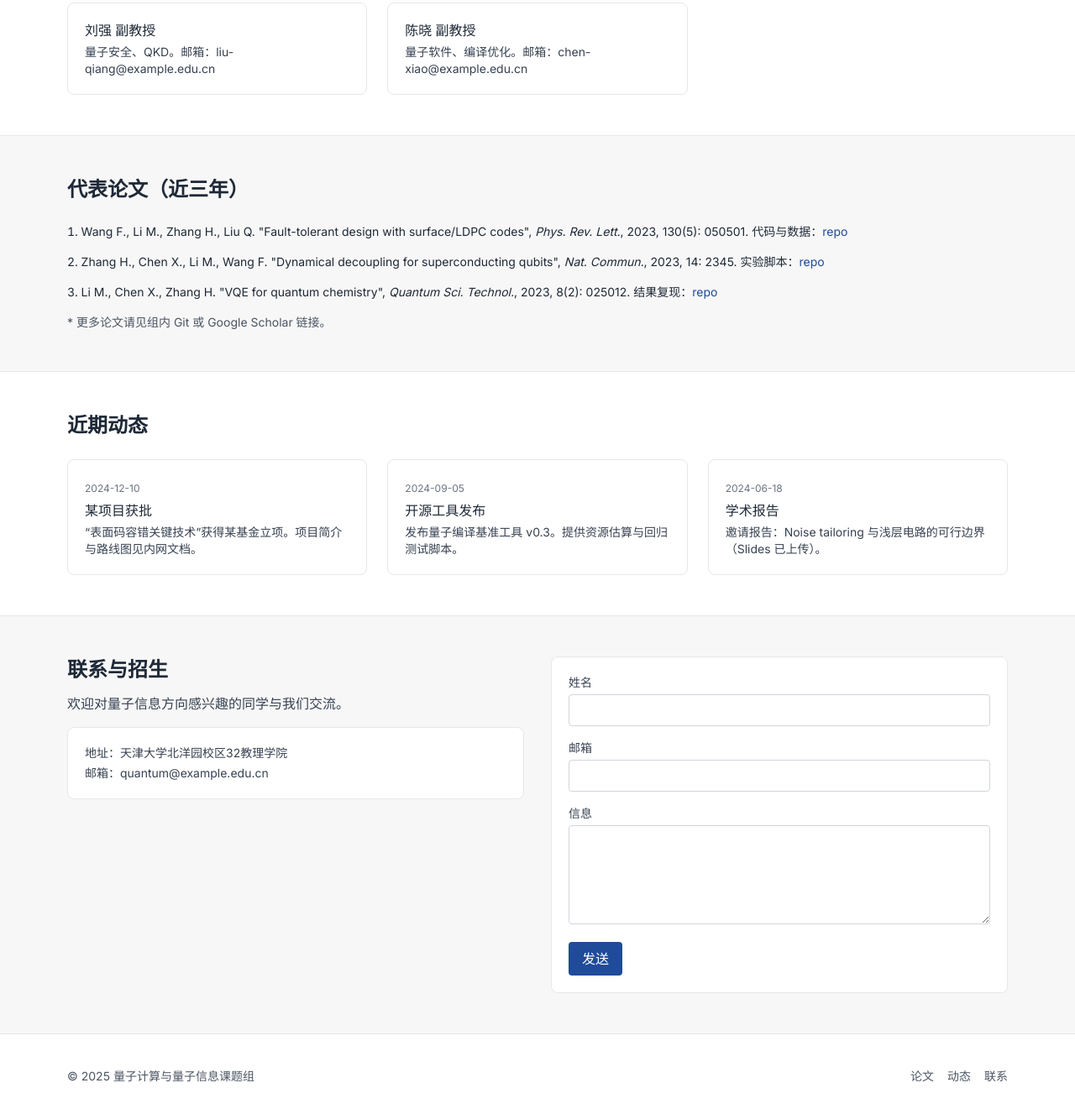
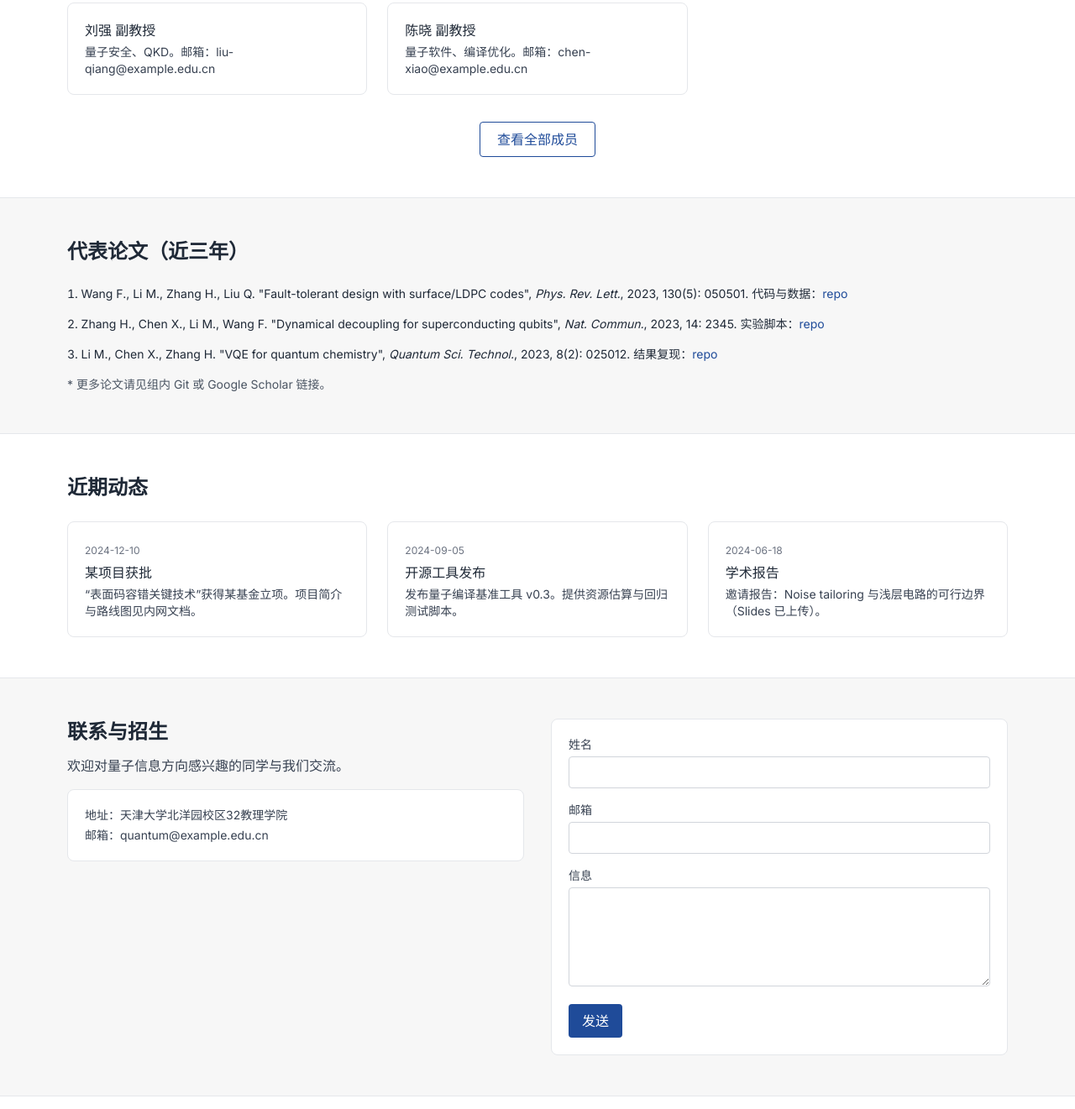
Before and after one commit to qgroup221/qgroup, a plain HTML site: page index.html in a window 1280 px wide. Shown: the part 1339-2660 px from the top of the page at 84% size. Drawn offline with nearby package versions, Linux system fonts and the light colour scheme.

Commit message:
Update index.html

```diff
--- a/index.html
+++ b/index.html
@@ -160,8 +160,18 @@
           <p class="mt-1 text-sm text-gray-700">量子软件、编译优化。邮箱：chen-xiao@example.edu.cn</p>
         </article>
       </div>
+
+      <!-- 全部成员按钮 -->
+      <div class="mt-8 text-center">
+        <a href="members.html"
+           class="inline-block px-5 py-2 border border-primary text-primary rounded hover:bg-primary hover:text-white transition-colors">
+          查看全部成员
+        </a>
+      </div>
+
     </div>
   </section>
+
 
   <!-- 论文：采用更学术的列举格式，避免“营销标签” -->
   <section id="publications" class="py-12 bg-paper border-y border-gray-200">
@@ -238,7 +248,6 @@
       <div class="flex gap-4">
         <a class="hover:text-primary" href="#publications">论文</a>
         <a class="hover:text-primary" href="#news">动态</a>
-        <a class="hover:text-primary" href="#contact">联系</a>
       </div>
     </div>
   </footer>
```
